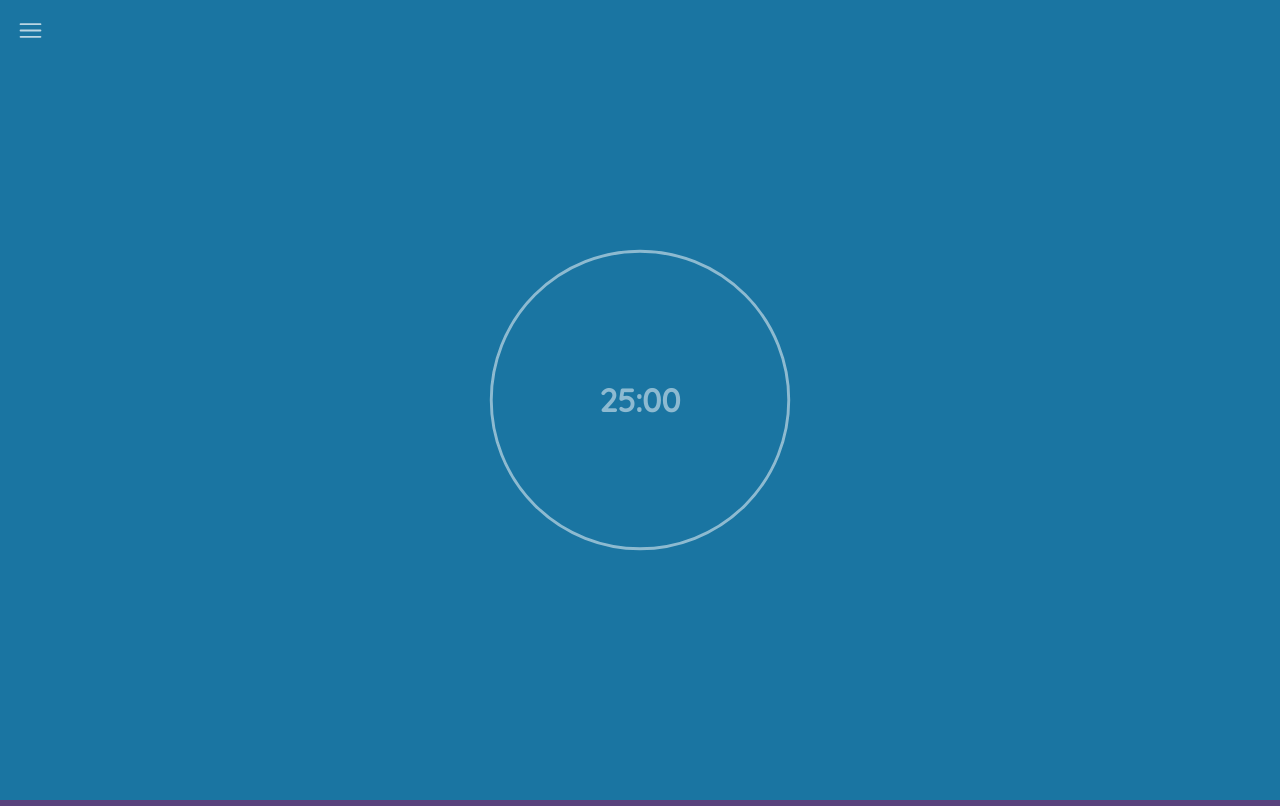
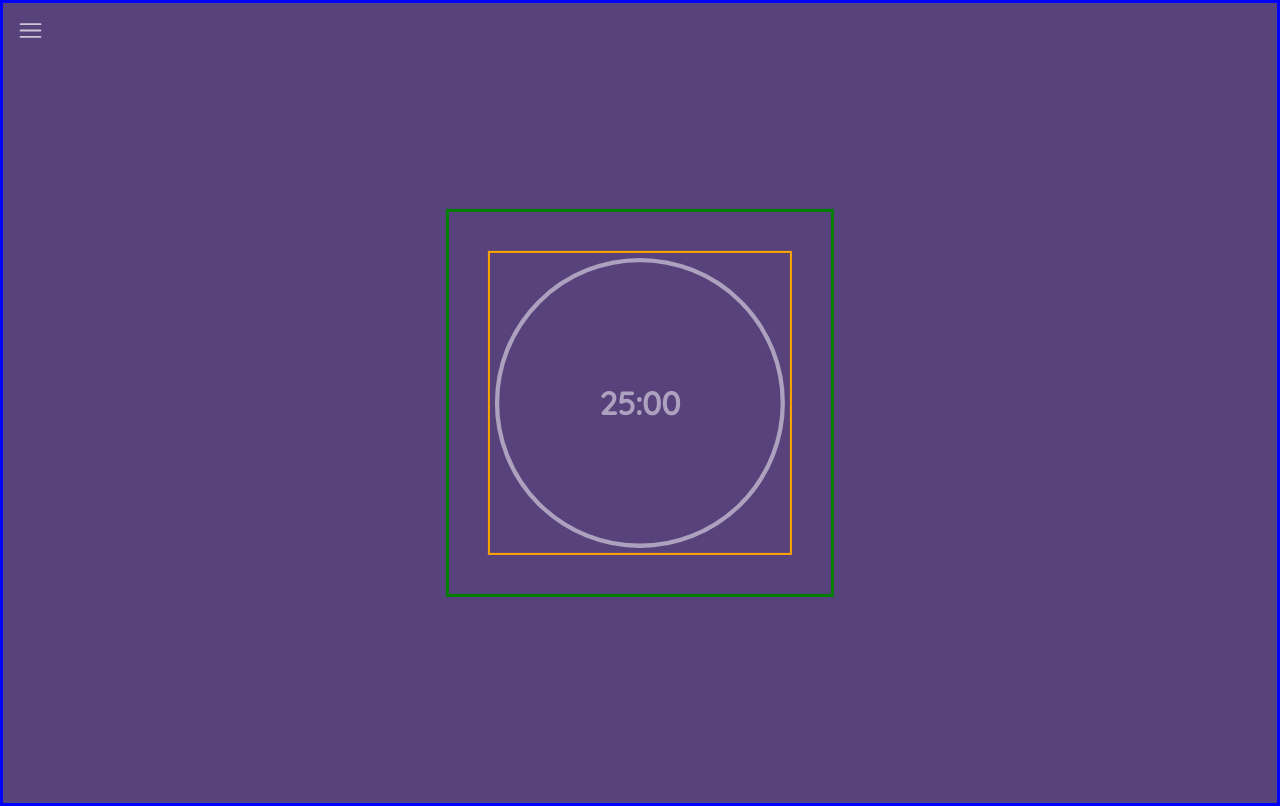
Before and after one commit to emoore29/pomodoro, a React app: page / in a window 1280 px wide. Built offline with nearby package versions, Linux system fonts and the light colour scheme.

Commit message:
trying to improve code for resizing circle svg...

```diff
--- a/src/Pomodoro.css
+++ b/src/Pomodoro.css
@@ -60,10 +60,12 @@ input[type="color"]::-webkit-color-swatch {
 
   #menu {
     width: 100vw !important;
+    min-height: 400px;
   }
 }
 
 .pomodoro-container {
+  border: 3px solid blue;
   position: relative;
   width: 100%;
   height: 100%;
@@ -268,6 +270,7 @@ input[type="color"]:hover {
 /* Timer animations */
 
 .clock-container {
+  border: 3px solid green;
   position: absolute;
   top: 50%;
   left: 50%;
@@ -276,6 +279,8 @@ input[type="color"]:hover {
   flex-direction: column;
   justify-content: center;
   align-items: center;
+  width: 30%;
+  aspect-ratio: 1/1;
 }
 
 .timer-background {
@@ -294,7 +299,12 @@ input[type="color"]:hover {
 }
 
 #circle-svg {
+  border: 2px solid orange;
+  /* position: absolute;
+  top: 50%;
+  left: 50%;
+  transform: translate(-50%, -50%); */
   display: block;
   margin: auto;
-  padding: 5px;
+  /* padding: 5px; */
 }
--- a/src/Pomodoro.js
+++ b/src/Pomodoro.js
@@ -6,47 +6,46 @@ import Menu from "./Components/Menu";
 function Pomodoro() {
   const [typeOfSession, setTypeOfSession] = useState("session");
   const [play, setPlay] = useState(false); // default paused
-  const [mute, setMute] = useState(true); // default paused
+  const [mute, setMute] = useState(true); // default muted
   const [sessionMinutes, setSessionMinutes] = useState(25);
   const [rest, setRest] = useState(5);
   const [minutes, setMinutes] = useState(sessionMinutes); // starts with a session, not a rest
   const [seconds, setSeconds] = useState(0);
-  const [windowWidth, setWindowWidth] = useState(window.innerWidth);
-  const [focusColor, setFocusColor] = useState("#1a75a2"); // blue: 1a75a2, purple: 58427c
+
+  const [focusColor, setFocusColor] = useState("#58427c"); // blue: 1a75a2, purple: 58427c
   const [restColor, setRestColor] = useState("#405E40");
+  const [radius, setRadius] = useState(100);
 
-  function handleFocusColorChange(event) {
-    setFocusColor(event.target.value);
-  }
-
-  function handleRestColorChange(event) {
-    setRestColor(event.target.value);
-  }
-
+  // Responsive clock radius
   useEffect(() => {
+    console.log("UseEffect ran");
     function handleResize() {
-      if (window.innerWidth > 600 && window.innerWidth < 1000) {
-        setWindowWidth(window.innerWidth);
-      }
+      console.log("handling resize");
+      const clockContainerWidth =
+        document.getElementById("clock-container").offsetWidth;
+      setRadius(0.5 * clockContainerWidth);
     }
 
     window.addEventListener("resize", handleResize);
-    return () => window.removeEventListener("resize", handleResize);
+
+    return () => {
+      window.removeEventListener("resize", handleResize);
+    };
   }, []);
 
-  const circleRadius = 0.12 * windowWidth;
-  const viewBoxSizing = circleRadius * 2 + 10; //"-5 0 150 150"
-  const viewBox =
-    "-5 5 " + viewBoxSizing.toString() + " " + viewBoxSizing.toString();
-  const circleCircumference = 2 * Math.PI * circleRadius;
+  const circumference = 2 * Math.PI * radius;
   const timeLeft = minutes * 60 + seconds;
   let totalTime;
   typeOfSession === "session"
     ? (totalTime = sessionMinutes * 60)
     : (totalTime = rest * 60);
+  const strokeDashoffset = (1 - timeLeft / totalTime) * circumference; // calculates percentage of time left, offsets dasharray by that amount.
 
-  const strokeDashoffset = (1 - timeLeft / totalTime) * circleCircumference; // calculates percentage of time left, offsets dasharray by that amount.
+  const viewBoxSizing = radius * 2 + 10; //"-5 0 150 150"
+  const viewBox =
+    "-5 5 " + viewBoxSizing.toString() + " " + viewBoxSizing.toString();
 
+  // Bell ring
   const beep = new Audio(
     "https://actions.google.com/sounds/v1/alarms/phone_alerts_and_rings.ogg#t=33,38"
   );
@@ -55,6 +54,7 @@ function Pomodoro() {
     beep.play();
   }
 
+  // Other
   function toggleSessionType() {
     setSeconds(0);
     if (typeOfSession === "session") {
@@ -112,6 +112,14 @@ function Pomodoro() {
     updateDisplayOfMinutes();
   }, [sessionMinutes, rest, typeOfSession]);
 
+  function handleFocusColorChange(event) {
+    setFocusColor(event.target.value);
+  }
+
+  function handleRestColorChange(event) {
+    setRestColor(event.target.value);
+  }
+
   return (
     <div className="container">
       <Menu
@@ -146,15 +154,15 @@ function Pomodoro() {
           <svg
             id="circle-svg"
             viewBox={viewBox}
-            width={2 * circleRadius}
-            height={2 * circleRadius}
+            width={3 * radius}
+            height={3 * radius}
           >
             <circle
               className="timer-progress"
-              cx={circleRadius}
-              cy={circleRadius}
-              r={circleRadius}
-              strokeDasharray={circleCircumference}
+              cx={radius}
+              cy={radius}
+              r={radius}
+              strokeDasharray={circumference}
               strokeDashoffset={strokeDashoffset}
             />
           </svg>
```
